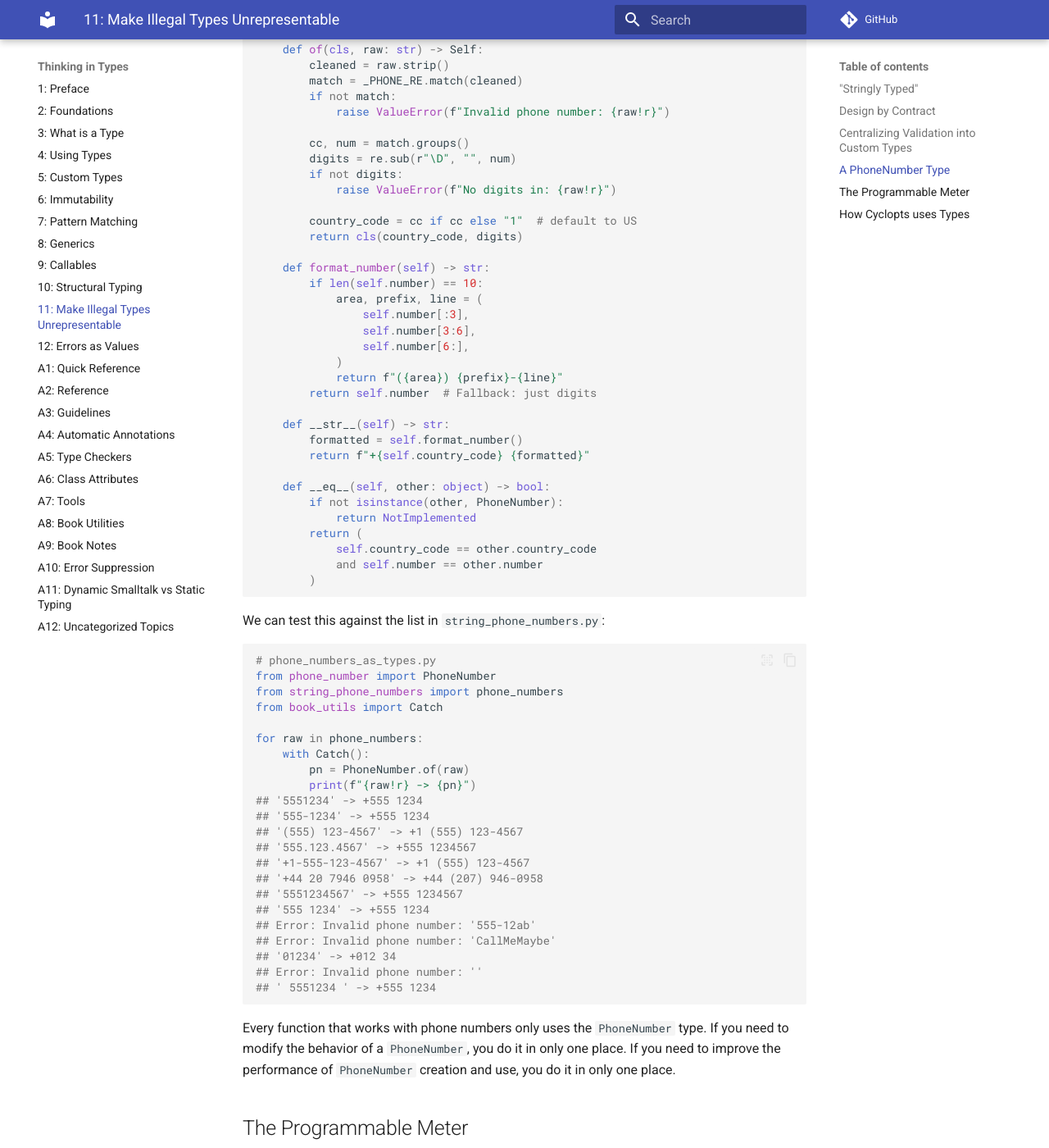
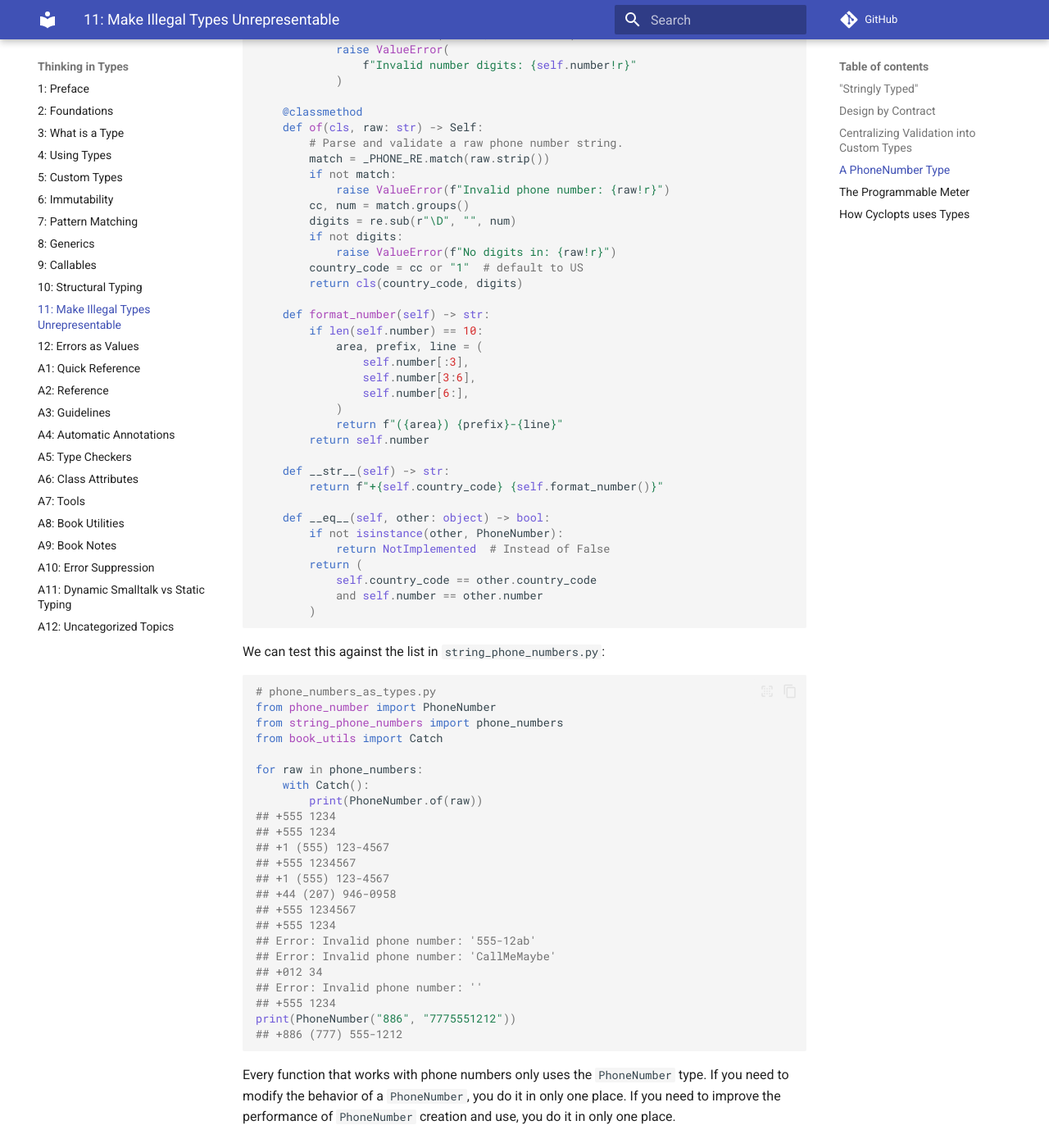
Before and after one commit to ThinkingInTypes/ThinkingInTypes.github.io, an MkDocs documentation site: the page built from Chapters/C11_Make_Illegal_Types_Unrepresentable.md, in a window 1280 px wide and 1400 px high, scrolled down 9823 px. Shown: the whole window at 82% size. Built offline with MkDocs 1.6.1 and Material for MkDocs 9.7.7, drawn with Linux system fonts in a browser that asks for light colours; comment, search, counter and statistics services are not loaded; some of the changed text lies outside the part shown.

Commit message:
phone number examples

````diff
--- a/Chapters/C11_Make_Illegal_Types_Unrepresentable.md
+++ b/Chapters/C11_Make_Illegal_Types_Unrepresentable.md
@@ -452,27 +453,29 @@ class PhoneNumber:
     country_code: str
     number: str  # Digits only, no formatting
 
-    def __new__(cls, *args, **kwargs):
-        # Deny subclassing and direct instantiation
-        if cls is not PhoneNumber:
-            raise TypeError(
-                "Subclassing PhoneNumber is not allowed"
+    def __post_init__(self) -> None:
+        # Validate country code: 1-3 digits
+        if not re.fullmatch(r"\d{1,3}", self.country_code):
+            raise ValueError(
+                f"Invalid country code: {self.country_code!r}"
             )
-        return super().__new__(cls)
+        # Validate number: digits only
+        if not re.fullmatch(r"\d+", self.number):
+            raise ValueError(
+                f"Invalid number digits: {self.number!r}"
+            )
 
     @classmethod
     def of(cls, raw: str) -> Self:
-        cleaned = raw.strip()
-        match = _PHONE_RE.match(cleaned)
+        # Parse and validate a raw phone number string.
+        match = _PHONE_RE.match(raw.strip())
         if not match:
             raise ValueError(f"Invalid phone number: {raw!r}")
-
         cc, num = match.groups()
         digits = re.sub(r"\D", "", num)
         if not digits:
             raise ValueError(f"No digits in: {raw!r}")
-
-        country_code = cc if cc else "1"  # default to US
+        country_code = cc or "1"  # default to US
         return cls(country_code, digits)
 
     def format_number(self) -> str:
@@ -483,15 +486,14 @@ class PhoneNumber:
                 self.number[6:],
             )
             return f"({area}) {prefix}-{line}"
-        return self.number  # Fallback: just digits
+        return self.number
 
     def __str__(self) -> str:
-        formatted = self.format_number()
-        return f"+{self.country_code} {formatted}"
+        return f"+{self.country_code} {self.format_number()}"
 
     def __eq__(self, other: object) -> bool:
         if not isinstance(other, PhoneNumber):
-            return NotImplemented
+            return NotImplemented  # Instead of False
         return (
             self.country_code == other.country_code
             and self.number == other.number
@@ -508,21 +510,22 @@ from book_utils import Catch
 
 for raw in phone_numbers:
     with Catch():
-        pn = PhoneNumber.of(raw)
-        print(f"{raw!r} -> {pn}")
-## '5551234' -> +555 1234
-## '555-1234' -> +555 1234
-## '(555) 123-4567' -> +1 (555) 123-4567
-## '555.123.4567' -> +555 1234567
-## '+1-555-123-4567' -> +1 (555) 123-4567
-## '+44 20 7946 0958' -> +44 (207) 946-0958
-## '5551234567' -> +555 1234567
-## '555 1234' -> +555 1234
+        print(PhoneNumber.of(raw))
+## +555 1234
+## +555 1234
+## +1 (555) 123-4567
+## +555 1234567
+## +1 (555) 123-4567
+## +44 (207) 946-0958
+## +555 1234567
+## +555 1234
 ## Error: Invalid phone number: '555-12ab'
 ## Error: Invalid phone number: 'CallMeMaybe'
-## '01234' -> +012 34
+## +012 34
 ## Error: Invalid phone number: ''
-## ' 5551234 ' -> +555 1234
+## +555 1234
+print(PhoneNumber("886", "7775551212"))
+## +886 (777) 555-1212
 ```
 
 Every function that works with phone numbers only uses the `PhoneNumber` type.
````
Also changed, not shown: other parts of Chapters/C11_Make_Illegal_Types_Unrepresentable.md (+1 -0 lines), 1 other file.
